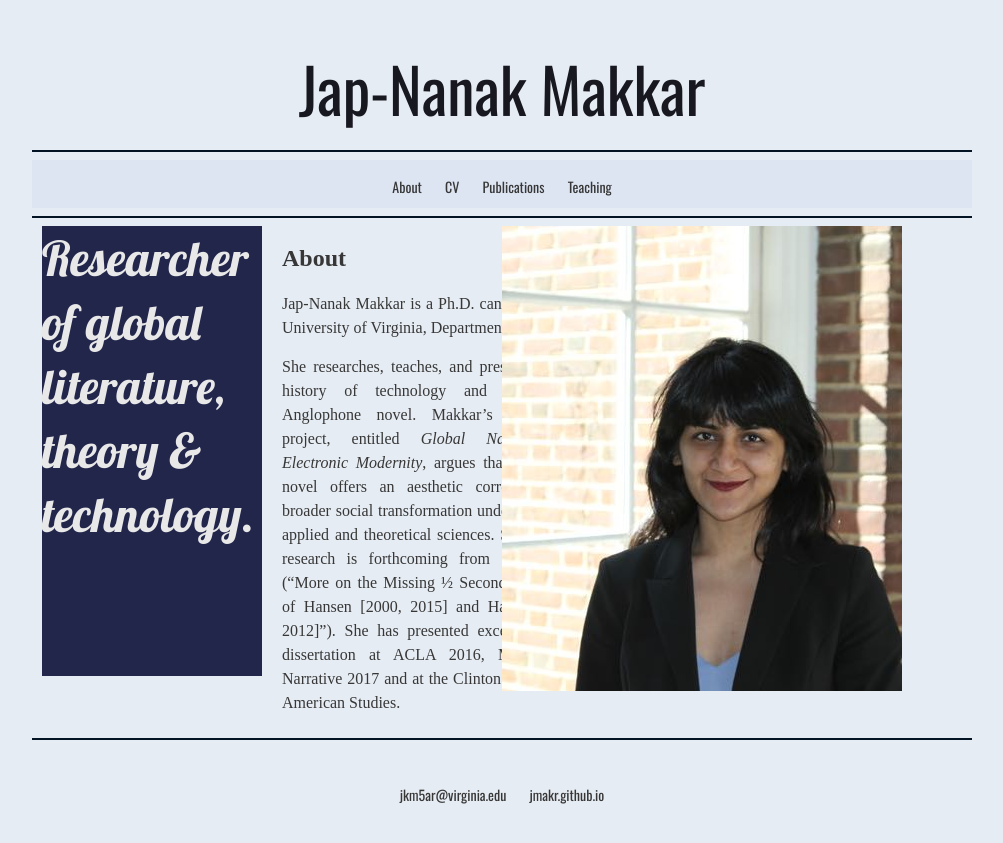
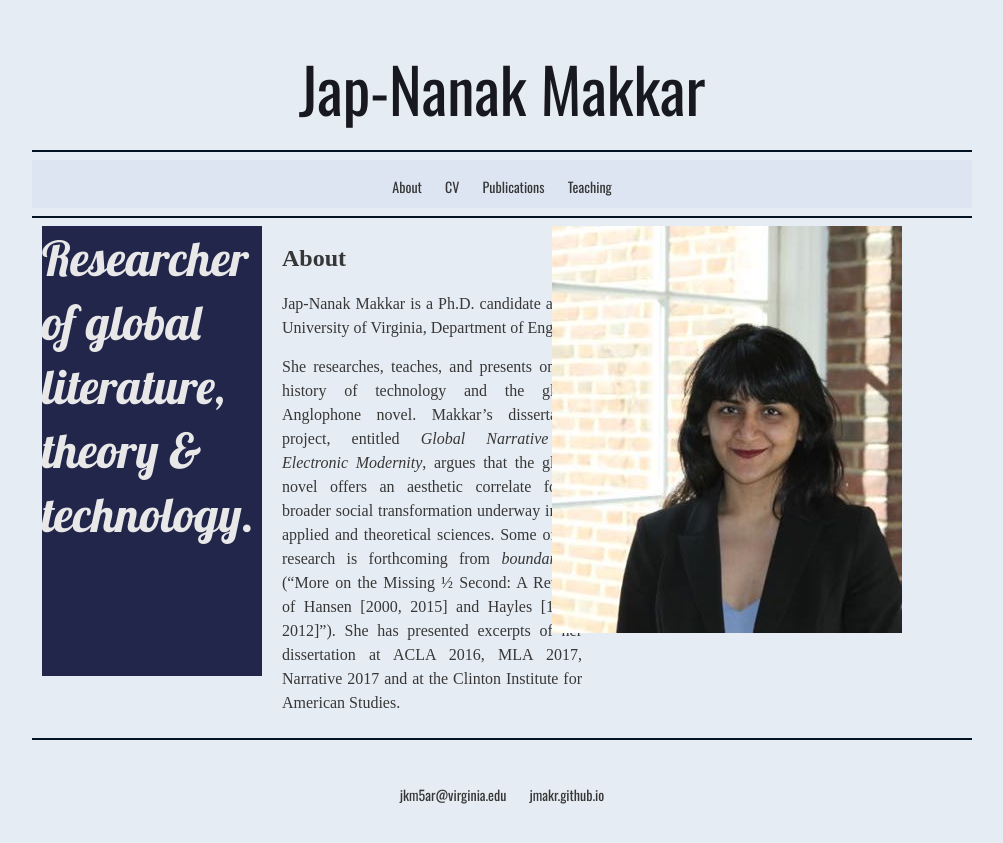
Before and after one commit to jmakr/jmakr.github.io, a Jekyll site: the page built from index.html, in a window 1280 px wide. Shown: the top 843 px of the page, without its empty margins (138-1141 px from the left). Built offline with Jekyll 4.4.1, drawn with Linux system fonts in a browser that asks for light colours; some web fonts are replaced.

Commit message:
Update index.html

```diff
--- a/index.html
+++ b/index.html
@@ -35,7 +35,7 @@ title: About
   <div id="imagebox" class="article grid_4">
 
 
-	<img src="Blue shirt inside_400w.jpg" height="465" width="400"/>
+	<img src="Blue shirt inside_350w.jpg" height="407" width="350"/>
 
 
 
```
